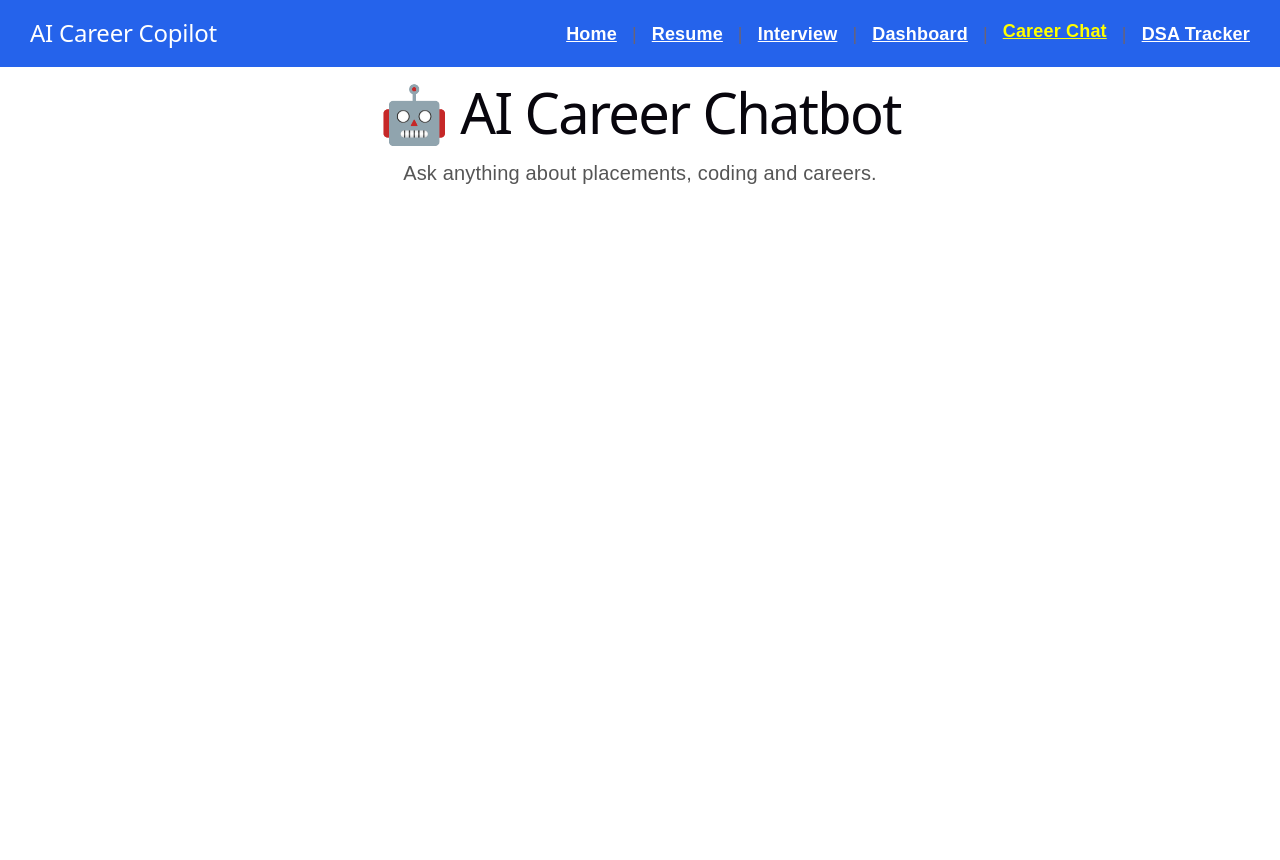
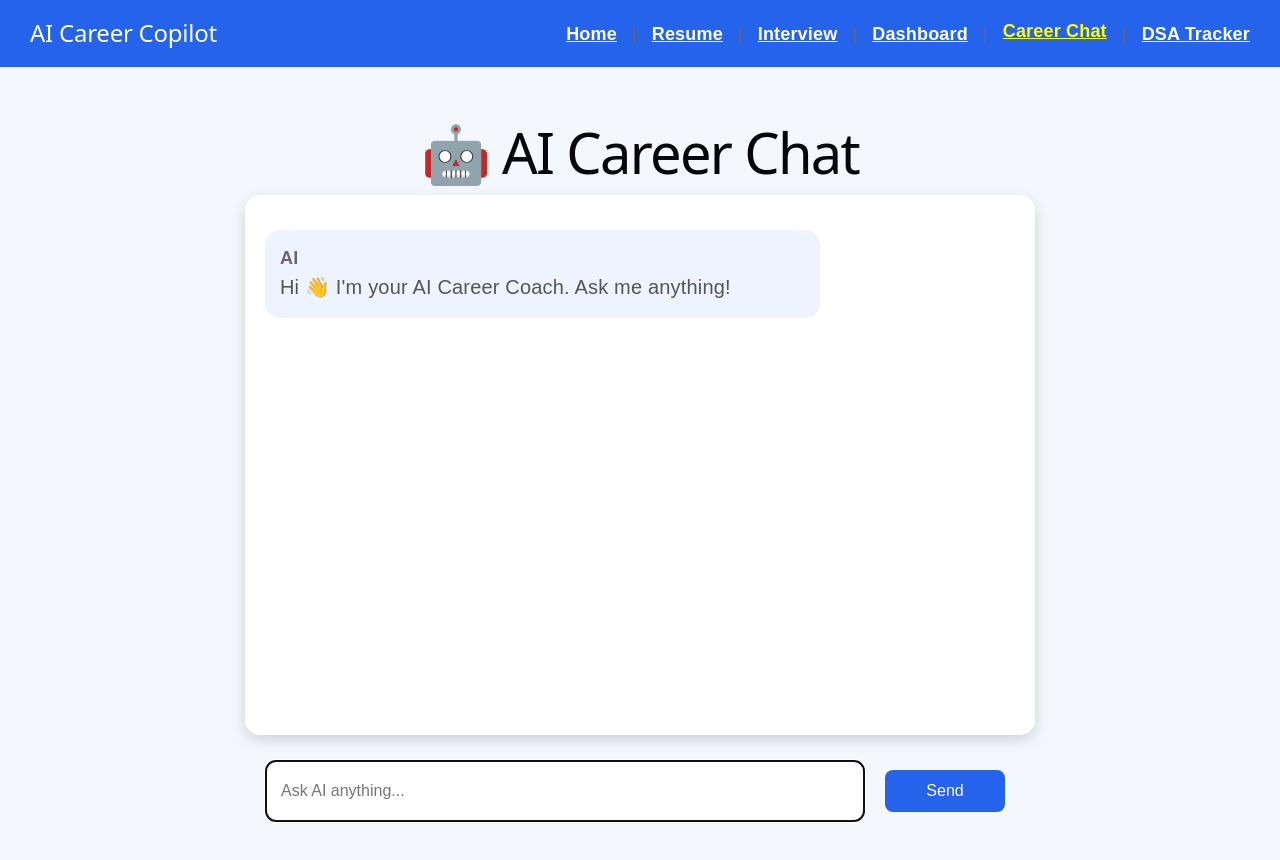
Before and after one commit to Srishti-Aggarwal14/ai-career-copilot, a React (Vite) app: page /career-chat in a window 1280 px wide. Shown: the top 860 px of the page. Before the commit the page ends 800 px from the top, so only its background shows below. Built offline with nearby package versions, Linux system fonts and the light colour scheme.

Commit message:
Day 15: Built AI Career Chat with Knowledge Base

```diff
--- /dev/null
+++ b/src/data/aiResponses.js
@@ -0,0 +1,68 @@
+const aiResponses = {
+  hello: `Hello Srishti 👋
+
+I'm your AI Career Coach.
+
+I can help you with:
+
+📄 Resume Review
+💻 DSA Roadmap
+🎯 Interview Preparation
+🏢 Company-wise Preparation
+🚀 Career Guidance
+
+Ask me anything! 😊`,
+
+  hi: `Hello Srishti 👋
+How can I help you today?`,
+
+  amazon:
+    "Practice Arrays, Trees, Graphs, Dynamic Programming and Mock Interviews.",
+
+  google:
+    "Focus on DSA, Operating Systems, DBMS, System Design and Medium/Hard LeetCode problems.",
+
+  microsoft:
+    "Revise OOP, Trees, Graphs, Dynamic Programming and Behavioral Interview Questions.",
+
+  tcs:
+    "Prepare Aptitude, OOPs, DBMS, SQL, CN and basic coding questions.",
+
+  infosys:
+    "Practice Aptitude, Pseudocode, DBMS, OOP and HR interview questions.",
+
+  wipro:
+    "Focus on Aptitude, Java/Python basics, SQL and Communication Skills.",
+
+  accenture:
+    "Prepare Coding, Aptitude, Cognitive Assessment and Behavioral Questions.",
+
+  leetcode:
+    "Solve at least 2-3 problems daily. Focus on Arrays, Strings, Trees and DP patterns.",
+
+  java:
+    "Revise OOP, Collections Framework, Exception Handling, Multithreading and JDBC basics.",
+
+  react:
+    "Practice Components, Hooks, Routing, Context API and build projects.",
+
+  python:
+    "Revise OOP, File Handling, Pandas, NumPy and Python interview questions.",
+
+  internship:
+    "Build projects, optimize your LinkedIn and GitHub, and practice DSA consistently.",
+
+  projects:
+    "Create 3-4 strong projects with GitHub, README, screenshots and live deployment.",
+
+  resume:
+    "Keep your resume one page. Highlight projects, achievements and GitHub profile.",
+
+  dsa:
+    "Solve LeetCode daily and revise important patterns like Sliding Window, Binary Search and DP.",
+
+  interview:
+    "Practice HR + Technical interviews. Explain every project confidently."
+};
+
+export default aiResponses;
--- a/src/pages/CareerChat.jsx
+++ b/src/pages/CareerChat.jsx
@@ -1,17 +1,112 @@
+import { useState, useEffect, useRef } from "react";
+import "../styles/CareerChat.css";
+import aiResponses from "../data/aiResponses";
+
 function CareerChat() {
+  const [messages, setMessages] = useState([
+    {
+      sender: "AI",
+      text: "Hi 👋 I'm your AI Career Coach. Ask me anything!",
+    },
+  ]);
 
-    return (
+  const [input, setInput] = useState("");
+  const [typing, setTyping] = useState(false);
 
-        <div>
+  const bottomRef = useRef(null);
 
-            <h1>🤖 AI Career Chatbot</h1>
+  useEffect(() => {
+    bottomRef.current?.scrollIntoView({
+      behavior: "smooth",
+    });
+  }, [messages]);
 
-            <p>Ask anything about placements, coding and careers.</p>
+  const sendMessage = () => {
+    if (input.trim() === "") return;
 
-        </div>
+    const userMessage = {
+      sender: "You",
+      text: input,
+    };
 
-    );
+    setMessages((prev) => [...prev, userMessage]);
 
+    setTyping(true);
+
+    const question = input.toLowerCase();
+
+    setTimeout(() => {
+      let reply =
+        "Great question! 🤖 We'll connect this chat to a real AI model soon.";
+
+      for (const key in aiResponses) {
+        if (question.includes(key)) {
+          reply = aiResponses[key];
+          break;
+        }
+      }
+
+      const aiMessage = {
+        sender: "AI",
+        text: reply,
+      };
+
+      setMessages((prev) => [...prev, aiMessage]);
+
+      setTyping(false);
+    }, 1000);
+
+    setInput("");
+  };
+
+  return (
+    <div className="chat-page">
+      <h1>🤖 AI Career Chat</h1>
+
+      <div className="chat-box">
+        {messages.map((msg, index) => (
+          <div
+            key={index}
+            className={msg.sender === "AI" ? "ai-msg" : "user-msg"}
+          >
+            <strong>{msg.sender}</strong>
+
+            <p style={{ whiteSpace: "pre-line" }}>
+              {msg.text}
+            </p>
+          </div>
+        ))}
+
+        {typing && (
+          <div className="ai-msg">
+            <strong>AI</strong>
+            <p>Typing...</p>
+          </div>
+        )}
+
+        <div ref={bottomRef}></div>
+      </div>
+
+      <div className="chat-input">
+        <input
+          type="text"
+          placeholder="Ask AI anything..."
+          value={input}
+          autoFocus
+          onChange={(e) => setInput(e.target.value)}
+          onKeyDown={(e) => {
+            if (e.key === "Enter") {
+              sendMessage();
+            }
+          }}
+        />
+
+        <button onClick={sendMessage}>
+          Send
+        </button>
+      </div>
+    </div>
+  );
 }
 
 export default CareerChat;
--- /dev/null
+++ b/src/styles/CareerChat.css
@@ -0,0 +1,59 @@
+.chat-page {
+  padding: 40px;
+  background: #f4f7fc;
+  min-height: 100vh;
+}
+
+.chat-page h1 {
+  text-align: center;
+  margin-bottom: 30px;
+}
+
+.chat-box {
+  width: 750px;
+  height: 500px;
+  margin: auto;
+  background: white;
+  border-radius: 15px;
+  padding: 20px;
+  overflow-y: auto;
+  box-shadow: 0 5px 15px rgba(0,0,0,.15);
+}
+
+.ai-msg,
+.user-msg {
+  max-width: 70%;
+  padding: 15px;
+  margin: 15px 0;
+  border-radius: 15px;
+}
+
+.ai-msg {
+  background: #eef4ff;
+  text-align: left;
+}
+
+.user-msg {
+  background: #d8ffd8;
+  margin-left: auto;
+  text-align: right;
+}
+
+.chat-input {
+  width: 750px;
+  margin: 25px auto;
+  display: flex;
+  gap: 10px;
+}
+
+.chat-input input {
+  flex: 1;
+  padding: 15px;
+  font-size: 16px;
+  border-radius: 10px;
+  border: 1px solid #ccc;
+}
+
+.chat-input button {
+  width: 120px;
+}
```
Also changed, not shown: 1 other file (tests, documents, lock files or other folders).
